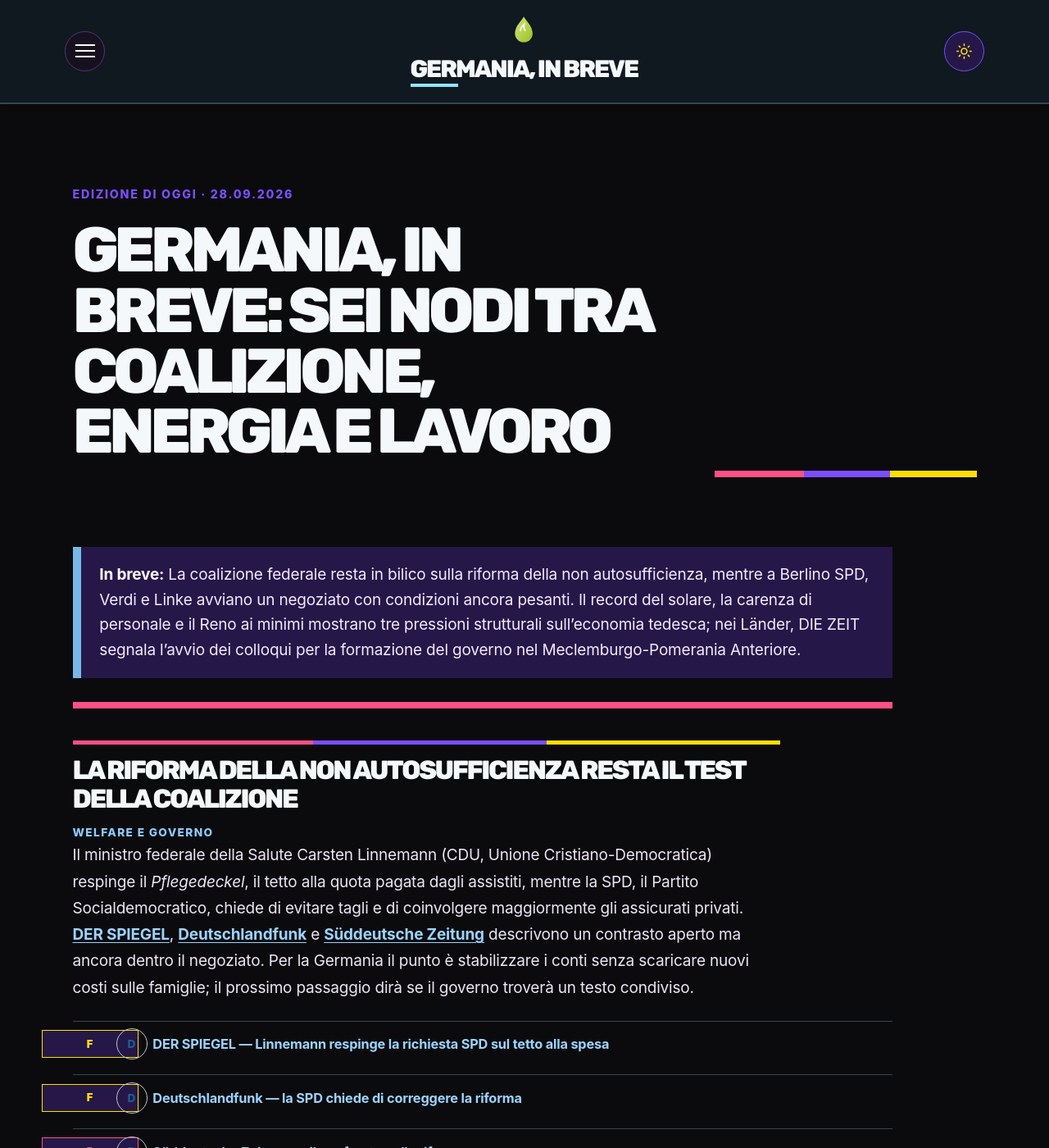
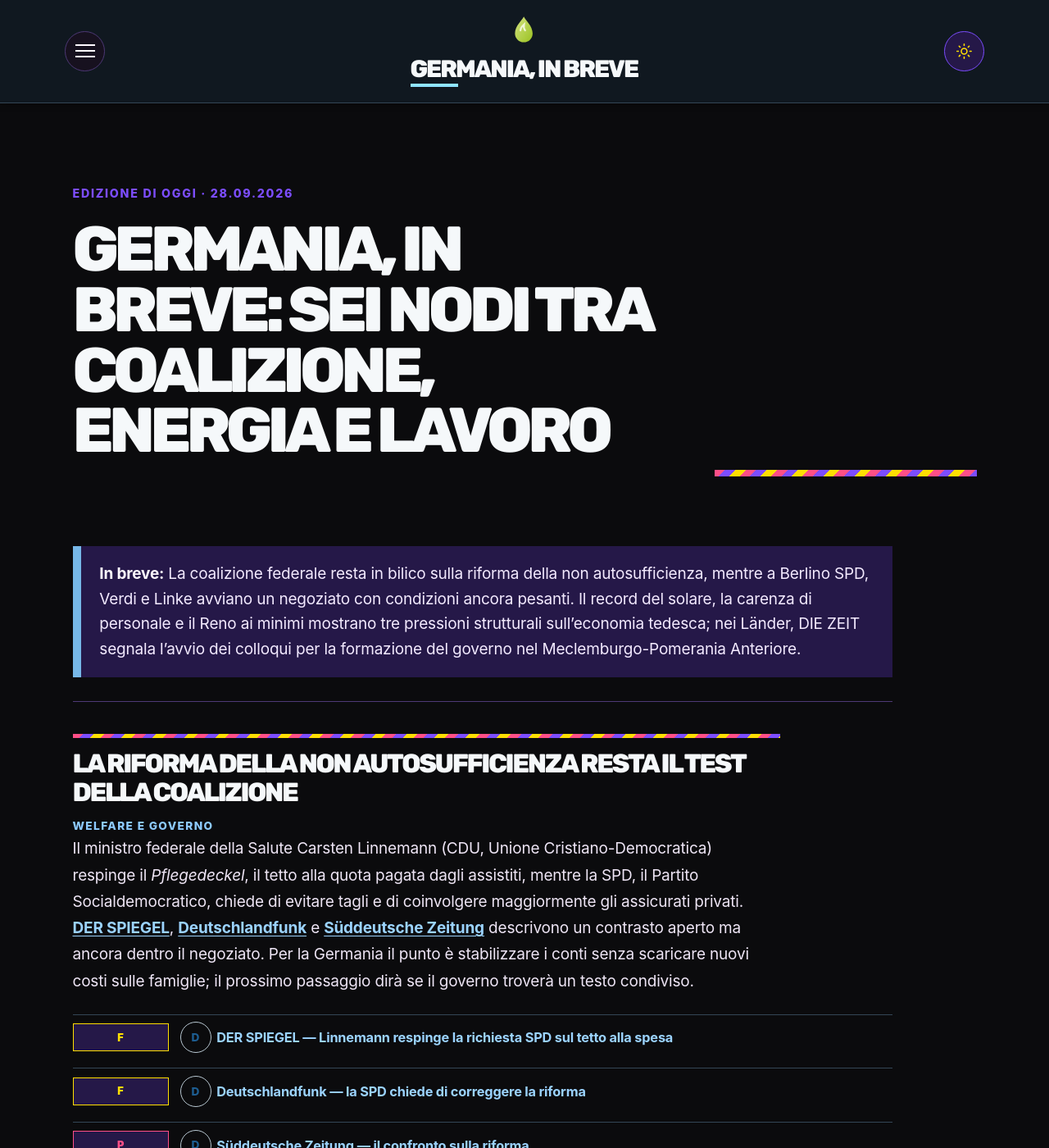
Before and after one commit to ottoottone/prj-news-mattino, a Jekyll site: the page built from index.html, in a window 1280 px wide and 1400 px high. Shown: the whole window at 82% size. Built offline with Jekyll 4.4.1, drawn with Linux system fonts in a browser that asks for light colours; some web fonts are replaced; the list of posts is cut into pages by our own code.

Commit message:
Fix source label layout and reduce accent lines

```diff
--- a/assets/css/briefing.css
+++ b/assets/css/briefing.css
@@ -323,3 +323,15 @@ body { background:#f7f7f5; color:#202b35; }
 .theme-nord-dark .source-access.free { background:var(--neon-plum); color:var(--neon-sun); border-color:var(--neon-sun); }
 .theme-nord-dark .source-access.paywall { background:var(--neon-plum); color:var(--neon-pink); border-color:var(--neon-pink); }
 .theme-nord-dark .source-access.official { background:var(--neon-plum); color:#c7b9ff; border-color:var(--neon-violet); }
+
+/* Final cleanup: source labels get their own column; only diagonal accent bars remain. */
+.source-line { grid-template-columns:minmax(6.2rem,max-content) minmax(0,1fr); gap:.7rem; align-items:center; }
+.source-line a { grid-column:2; grid-row:1; min-width:0; }
+.source-access { justify-self:start; width:max-content; min-width:6.2rem; }
+.briefing-item h2:before, .content-first-header:after, .briefing-issue-header:after { background:repeating-linear-gradient(135deg,var(--neon-pink) 0 9px,var(--neon-violet) 9px 18px,var(--neon-sun) 18px 27px); }
+.masthead { border-bottom:1px solid var(--border); }
+.briefing-item:first-of-type { border-top:1px solid var(--border); }
+.briefing-section { border-top-width:1px; }
+.latest-briefing { border-left:1px solid var(--border); }
+.briefing-image img { border-left:0; }
+@media (max-width:800px) { .source-line { grid-template-columns:minmax(6.2rem,max-content) minmax(0,1fr); gap:.55rem; } }
```
